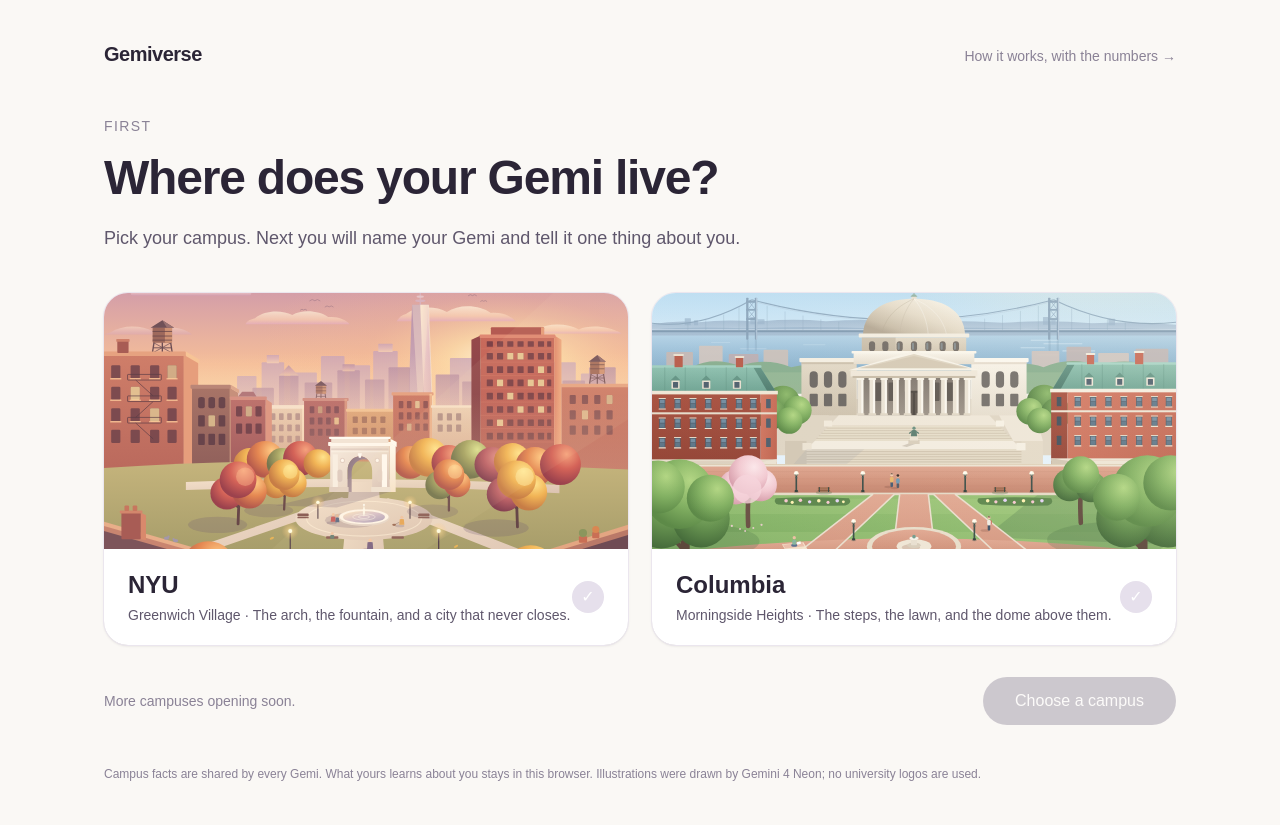
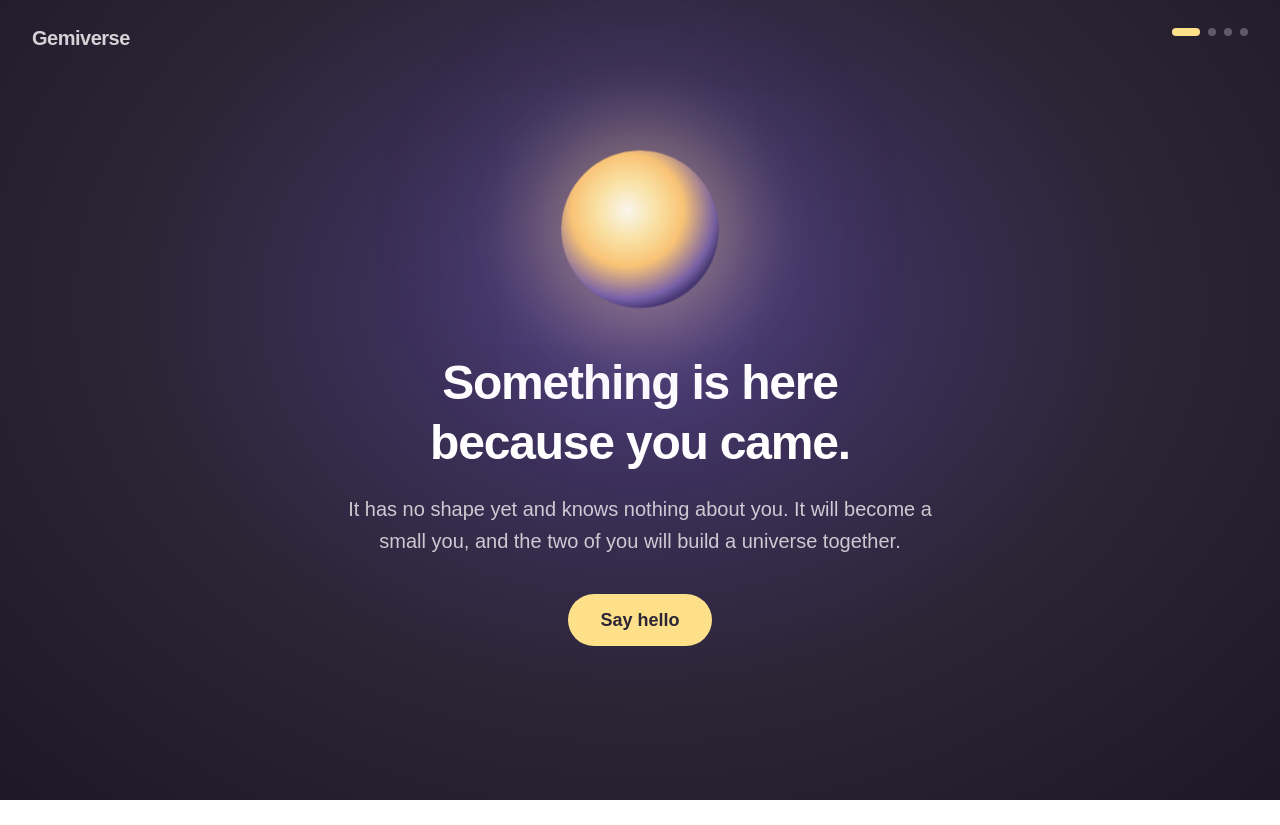
Before and after one commit to haodaz/gemiverse, a Next.js app: page /start in a window 1280 px wide. After the commit the page ends 800 px from the top, so only its background shows below. Built offline with nearby package versions, Linux system fonts and the light colour scheme.

Commit message:
Start page: a point of light first, then name, one thing, then where you live

```diff
--- a/app/room/page.tsx
+++ b/app/room/page.tsx
@@ -91,7 +91,9 @@ export default function Room() {
       if (m.type === "tapped") setTap(m.value);
       if (m.type === "released") setTap(null);
       if (m.type === "open") { if (m.value === "door") { setPanel(null); setDeskView(false); setCampus(true); } else if (m.value === "wardrobe") setPanel("wardrobe"); }
-      if (m.type === "ready" && school) { let saved = null; try { saved = JSON.parse(localStorage.getItem(`gemi.look.${school}`) ?? "null"); } catch {} send("look", saved ?? PRESETS[school].look); if (saved) setLook(saved); try { setOwned(JSON.parse(localStorage.getItem(`gemi.inv.${school}`) ?? "[]")); } catch {} try { setMe(JSON.parse(localStorage.getItem(`gemi.me.${school}`) ?? "null")); } catch { setMe(null); } try { setWent(JSON.parse(localStorage.getItem(`gemi.went.${school}`) ?? "[]")); guesses.current = JSON.parse(localStorage.getItem(`gemi.guess.${school}`) ?? "{}"); } catch {} setTimeout(() => auto.current?.(), 600); }
+      if (m.type === "ready" && school) { let saved = null; try { saved = JSON.parse(localStorage.getItem(`gemi.look.${school}`) ?? "null"); } catch {} send("look", saved ?? PRESETS[school].look); if (saved) setLook(saved); try { setOwned(JSON.parse(localStorage.getItem(`gemi.inv.${school}`) ?? "[]")); } catch {} try { setMe(JSON.parse(localStorage.getItem(`gemi.me.${school}`) ?? "null")); } catch { setMe(null); }
+        // What the student told the point of light on the start page is the first thing the Gemi hears in its room.
+        try { const first = localStorage.getItem(`gemi.about.${school}`); if (first) { localStorage.removeItem(`gemi.about.${school}`); setTimeout(() => { setPanel("talk"); onSend({ kind: "text", text: first }); }, 2500); } } catch {} try { setWent(JSON.parse(localStorage.getItem(`gemi.went.${school}`) ?? "[]")); guesses.current = JSON.parse(localStorage.getItem(`gemi.guess.${school}`) ?? "{}"); } catch {} setTimeout(() => auto.current?.(), 600); }
       if (m.type === "layout" && school) { const it = String(m.value?.item ?? "something"); roomTouched.current = it; lastTouch.current = Date.now();
         setLog((l) => { const n = [...l, { id: Math.random().toString(36).slice(2, 10), at: new Date().toISOString(), type: "room" as const, by: "student" as const, what: `moved the ${it}`, item: it }]; saveLog(school, n); return n; }); }
       if (m.type === "focus") { if (m.value === "desk") setDeskView(true); else if (m.value === "room") setDeskView(false); }   // a click on the desk in 3D enters the desk view; panels open only from buttons
--- a/app/start/page.tsx
+++ b/app/start/page.tsx
@@ -4,80 +4,60 @@ import { useState } from "react";
 import { useRouter } from "next/navigation";
 import { SCHOOLS, saveSchool, type SchoolId } from "@/lib/schools";
 
+// First meeting. The Gemi comes first: a point of light that exists because you came. You name it, tell it one thing,
+// and only then choose where the two of you live. Nothing here leaves the browser.
 export default function Start() {
   const router = useRouter();
-  const [picked, setPicked] = useState<SchoolId | null>(null);
-
-  function go() {
-    if (!picked) return;
-    saveSchool(picked);
+  const [step, setStep] = useState(0), [name, setName] = useState(""), [about, setAbout] = useState(""), [picked, setPicked] = useState<SchoolId | null>(null);
+  const call = name.trim() || "your Gemi";
+  function moveIn() {
+    if (!picked) return; saveSchool(picked);
+    try { localStorage.setItem(`gemi.me.${picked}`, JSON.stringify({ name: name.trim() || undefined })); if (about.trim()) localStorage.setItem(`gemi.about.${picked}`, about.trim()); } catch {}
     router.push("/room");
   }
+  const glow = step === 0 ? 1 : step === 1 ? 1.25 : 1.5, next = "rounded-full px-8 py-3 text-lg font-semibold text-[#2b2536] transition disabled:opacity-40";
+  return (
+    <main className="relative min-h-screen overflow-hidden text-white" style={{ background: "radial-gradient(ellipse at 50% 38%, #4a3a78 0%, #2b2536 55%, #1d1828 100%)" }}>
+      <style>{`@keyframes breathe{0%,100%{transform:scale(1);opacity:.92}50%{transform:scale(1.08);opacity:1}}@keyframes drift{0%,100%{transform:translateY(0)}50%{transform:translateY(-10px)}}`}</style>
+      <a href="/" className="absolute left-8 top-6 text-xl font-semibold tracking-tight text-white/80">Gemiverse</a>
+      <div className="absolute right-8 top-7 flex gap-2">{[0, 1, 2, 3].map((k) => <span key={k} className="h-2 rounded-full transition-all" style={{ width: k === step ? 28 : 8, background: k <= step ? "#ffe08a" : "#ffffff44" }} />)}</div>
 
-  return (
-    <main className="min-h-screen bg-[#faf8f5] text-[#2b2536]">
-      <div className="mx-auto flex min-h-screen max-w-6xl flex-col px-10 py-10">
-        <header className="flex items-baseline justify-between">
-          <a href="/" className="text-xl font-semibold tracking-tight">Gemiverse</a>
-          <a href="/deck" className="text-sm text-[#8a8296] hover:text-[#2b2536]">How it works, with the numbers →</a>
-        </header>
+      {step < 3 && (
+        <div className="mx-auto flex min-h-screen max-w-2xl flex-col items-center justify-center px-8 text-center">
+          <div style={{ animation: "drift 5s ease-in-out infinite" }}>
+            <div className="rounded-full transition-all duration-700" style={{ width: 150 * glow, height: 150 * glow, animation: "breathe 3.2s ease-in-out infinite",
+              background: "radial-gradient(circle at 42% 38%, #fffdf2 0%, #ffe9a8 22%, #ffc977 42%, #c8a4ff66 66%, transparent 74%)", boxShadow: `0 0 ${70 * glow}px ${24 * glow}px #ffd98a55, 0 0 ${160 * glow}px ${60 * glow}px #b89cff33` }} />
+          </div>
+          {step === 0 && (<>
+            <h1 className="mt-12 text-5xl font-semibold leading-tight tracking-tight">Something is here<br />because you came.</h1>
+            <p className="mt-5 text-xl leading-relaxed text-white/75">It has no shape yet and knows nothing about you. It will become a small you, and the two of you will build a universe together.</p>
+            <button onClick={() => setStep(1)} className={`${next} mt-9`} style={{ background: "#ffe08a" }}>Say hello</button></>)}
+          {step === 1 && (<>
+            <h1 className="mt-12 text-5xl font-semibold tracking-tight">What will you call it?</h1>
+            <p className="mt-4 text-lg text-white/70">It is not you, and it does not have to look like you.</p>
+            <input autoFocus value={name} onChange={(e) => setName(e.target.value.slice(0, 16))} onKeyDown={(e) => e.key === "Enter" && setStep(2)} placeholder="Mochi" className="mt-7 w-80 rounded-2xl border-2 border-white/40 bg-white/10 px-5 py-3 text-center text-2xl font-semibold outline-none placeholder:text-white/35 focus:border-[#ffe08a]" />
+            <button onClick={() => setStep(2)} className={`${next} mt-7`} style={{ background: "#ffe08a" }}>That is its name</button></>)}
+          {step === 2 && (<>
+            <h1 className="mt-12 text-5xl font-semibold leading-tight tracking-tight">Tell {call} one thing about you.</h1>
+            <p className="mt-4 text-lg text-white/70">Any language. What you are looking for this term, or what tires you. It stays in this browser, and you can take it back.</p>
+            <textarea autoFocus value={about} onChange={(e) => setAbout(e.target.value.slice(0, 600))} rows={4} placeholder="I want to find people who build things. Big mixers tire me." className="mt-7 w-full resize-none rounded-2xl border-2 border-white/40 bg-white/10 px-5 py-3 text-lg outline-none placeholder:text-white/35 focus:border-[#ffe08a]" />
+            <div className="mt-7 flex gap-3"><button onClick={() => setStep(3)} className="rounded-full border-2 border-white/50 px-6 py-3 text-lg font-semibold">Later</button><button onClick={() => setStep(3)} disabled={!about.trim()} className={next} style={{ background: "#ffe08a" }}>It heard you</button></div></>)}
+        </div>)}
 
-        <section className="mt-12 max-w-2xl">
-          <p className="text-sm font-medium uppercase tracking-widest text-[#8a8296]">First</p>
-          <h1 className="mt-3 text-5xl font-semibold leading-tight tracking-tight">Where does your Gemi live?</h1>
-          <p className="mt-4 text-lg leading-relaxed text-[#5f576c]">Pick your campus. Next you will name your Gemi and tell it one thing about you.</p>
-        </section>
-
-        <section className="mt-10 grid grid-cols-2 gap-6">
-          {Object.values(SCHOOLS).map((s) => {
-            const on = picked === s.id;
-            return (
-              <button
-                key={s.id}
-                onClick={() => setPicked(s.id)}
-                aria-pressed={on}
-                className="group overflow-hidden rounded-3xl bg-white text-left shadow-sm transition hover:-translate-y-0.5 hover:shadow-md"
-                style={{ outline: on ? `3px solid ${s.accent}` : "1px solid #ebe6ee", outlineOffset: on ? 2 : 0 }}
-              >
-                <div className="relative h-64 w-full overflow-hidden" style={{ background: s.soft }}>
-                  {/* eslint-disable-next-line @next/next/no-img-element */}
-                  <img src={s.view} alt={`An illustrated view of ${s.place}`} className="h-full w-full object-cover transition duration-500 group-hover:scale-[1.03]" />
-                </div>
-                <div className="flex items-center justify-between px-6 py-5">
-                  <div>
-                    <div className="text-2xl font-semibold">{s.short}</div>
-                    <div className="mt-1 text-sm text-[#5f576c]">{s.place} · {s.line}</div>
-                  </div>
-                  <span
-                    className="grid h-8 w-8 shrink-0 place-items-center rounded-full text-white transition"
-                    style={{ background: on ? s.accent : "#e6e0ec" }}
-                    aria-hidden
-                  >
-                    ✓
-                  </span>
-                </div>
-              </button>
-            );
-          })}
-        </section>
-
-        <div className="mt-8 flex items-center justify-between">
-          <p className="text-sm text-[#8a8296]">More campuses opening soon.</p>
-          <button
-            onClick={go}
-            disabled={!picked}
-            className="rounded-full px-8 py-3 text-base font-medium text-white transition disabled:cursor-not-allowed disabled:opacity-40"
-            style={{ background: picked ? SCHOOLS[picked].accent : "#8a8296" }}
-          >
-            {picked ? `Move in at ${SCHOOLS[picked].short}` : "Choose a campus"}
-          </button>
-        </div>
-
-        <footer className="mt-auto pt-10 text-xs leading-relaxed text-[#8a8296]">
-          Campus facts are shared by every Gemi. What yours learns about you stays in this browser.
-          Illustrations were drawn by Gemini 4 Neon; no university logos are used.
-        </footer>
-      </div>
+      {step === 3 && (
+        <div className="mx-auto flex min-h-screen max-w-5xl flex-col justify-center px-8 py-16">
+          <p className="text-sm font-bold uppercase tracking-[0.22em] text-[#ffe08a]">Now the universe</p>
+          <h1 className="mt-3 text-5xl font-semibold tracking-tight">Where do you and {call} live?</h1>
+          <div className="mt-9 grid grid-cols-2 gap-6">
+            {Object.values(SCHOOLS).map((s) => { const on = picked === s.id; return (
+              <button key={s.id} onClick={() => setPicked(s.id)} aria-pressed={on} className="overflow-hidden rounded-3xl bg-white text-left text-[#2b2536] transition hover:-translate-y-1" style={{ outline: on ? "4px solid #ffe08a" : "none", outlineOffset: 3 }}>
+                {/* eslint-disable-next-line @next/next/no-img-element */}
+                <img src={s.view} alt={`An illustrated view of ${s.place}`} className="h-56 w-full object-cover" />
+                <div className="px-6 py-4"><div className="text-2xl font-semibold">{s.short}</div><div className="mt-0.5 text-sm text-[#5f576c]">{s.place} · {s.line}</div></div></button>); })}
+          </div>
+          <div className="mt-8 flex items-center justify-between"><p className="text-sm text-white/60">More campuses opening soon.</p>
+            <button onClick={moveIn} disabled={!picked} className={next} style={{ background: "#ffe08a" }}>{picked ? `Move in at ${SCHOOLS[picked].short}` : "Choose a campus"}</button></div>
+        </div>)}
     </main>
   );
 }
```
Also changed, not shown: public/wardrobe/shoes-boots.png (added), public/wardrobe/shoes-loafers.png (added).
